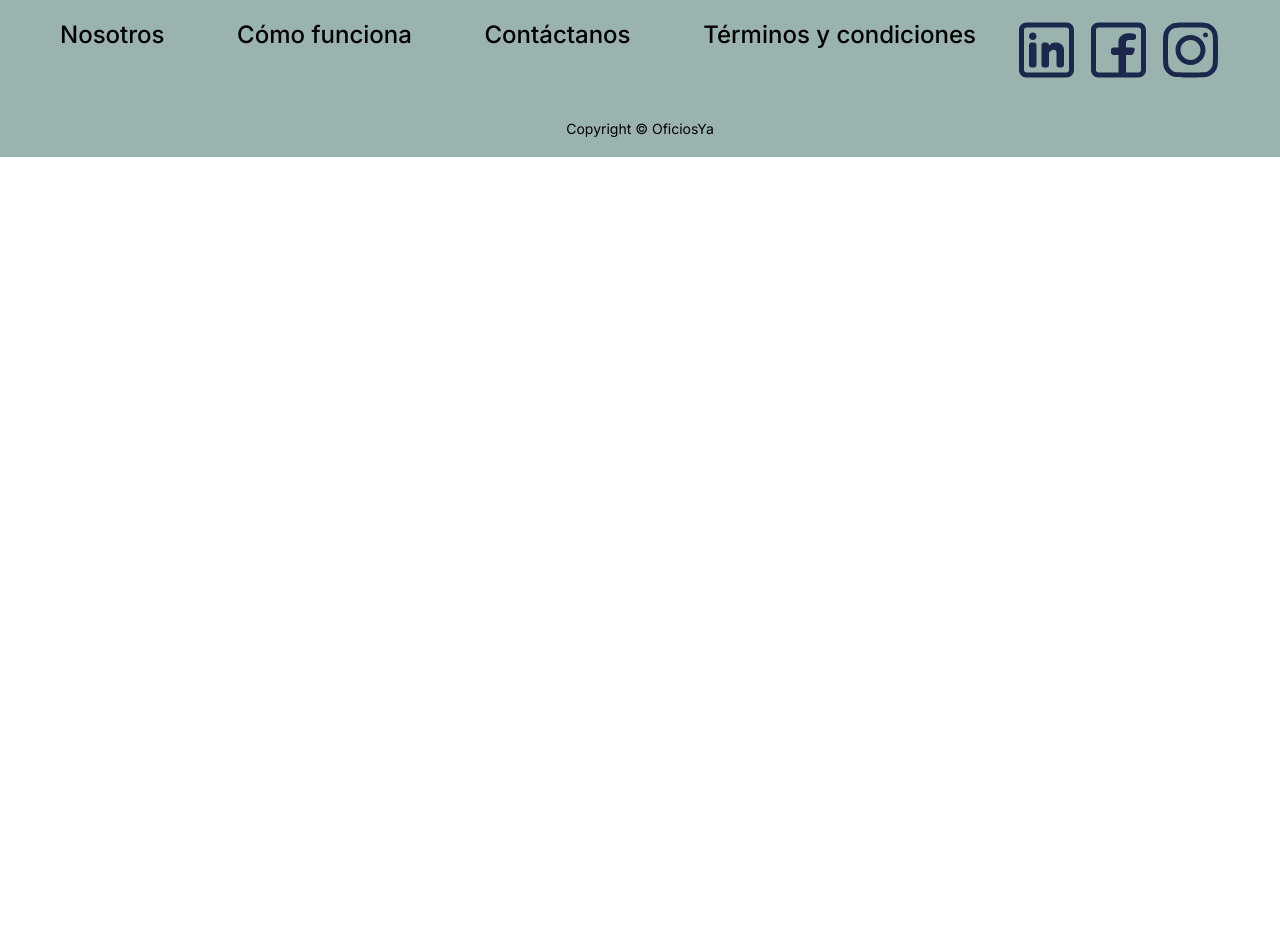
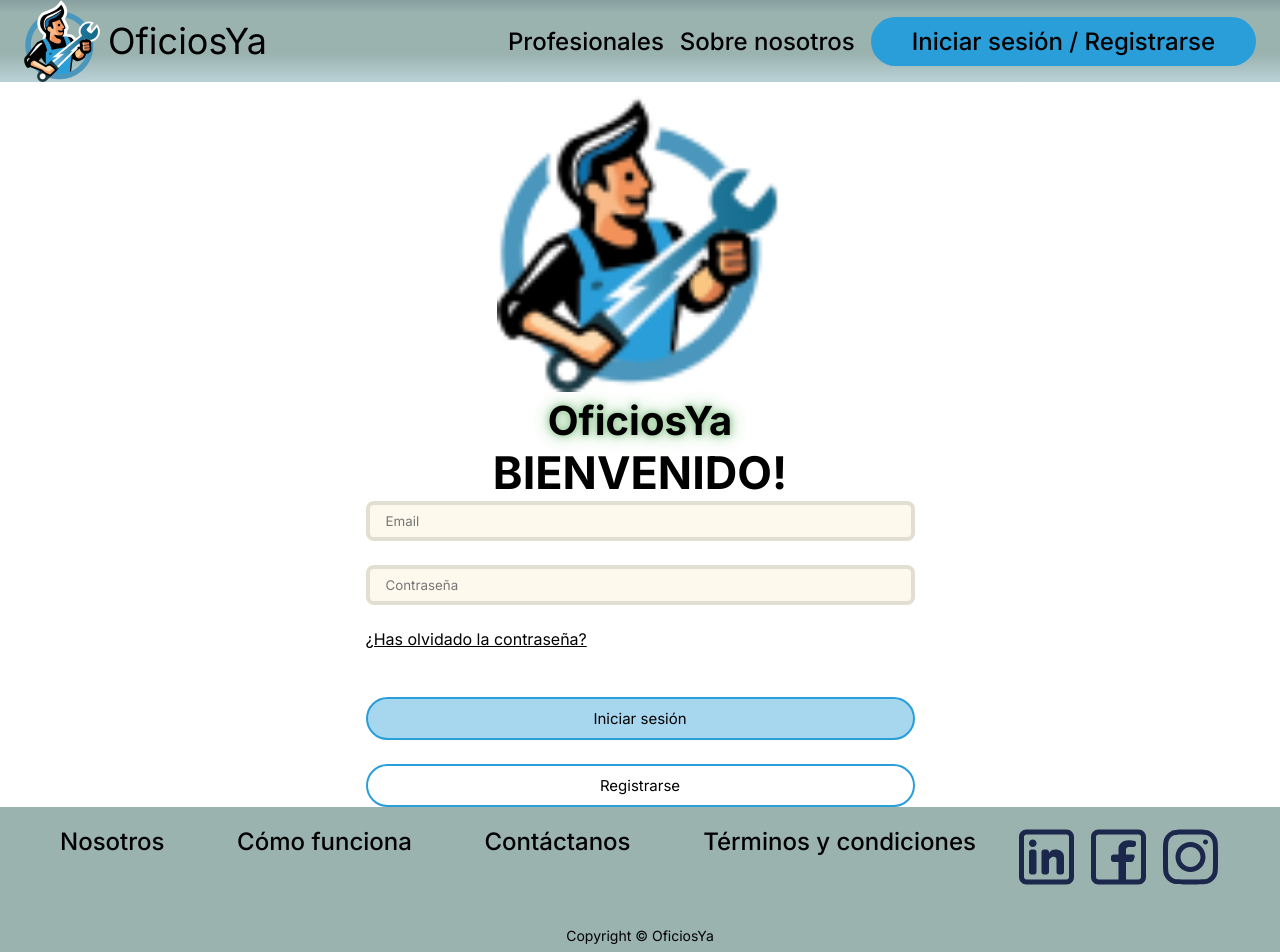
Before and after one commit to No-Country-simulation/S19-14-t-webapp, a React (Vite) app in the folder frontend/: page /login in a window 1280 px wide. Shown: the top 952 px of the page. Before the commit the page ends 800 px from the top, so only its background shows below. Built offline with nearby package versions, Linux system fonts and the light colour scheme; no server answers.

Commit message:
se pone login en app

```diff
--- a/frontend/src/App.jsx
+++ b/frontend/src/App.jsx
@@ -1,29 +1,28 @@
 import { BrowserRouter as Router, Route, Routes } from "react-router-dom";
 import Home from './modules/home/pages/Home'
 import Registro from './modules/auth/pages/Registro';
-
-
-
-
 import { Footer } from "./core/components/Footer";
 import { Landing } from "./modules/landing/pages/Landing";
+import Login from "./modules/auth/pages/Login";
+import { Navbar } from "./core/components/Navbar";
 
 
 export default function App() {
     return (
       <>
       <Router>
+        <Navbar/>
         <Routes>
             <Route path="/" element={<Home/>} />
             <Route path="/registro" element={<Registro/>} />
-
-
+            <Route path="/login" element={<Login/>} />
 
             <Route path="/nosotros" element={<Landing/>} />
 
         </Routes>
+      <Footer />
+
       </Router>
-      <Footer />
       </>
     )
 }
--- a/frontend/src/core/components/BtnWhite.jsx
+++ b/frontend/src/core/components/BtnWhite.jsx
@@ -1,13 +1,10 @@
-import React from 'react'
+import React from 'react';
 import styles from '../styles/btnWhite.module.css';
 
-export default function BtnWhite({text}) {
-    const handlePress = () => {
-        console.log('Clic')
-    }
+export default function BtnWhite({ text, onClick }) {
     return (
-        <button onClick={handlePress} className={styles.button}>
+        <button type="button" onClick={onClick} className={styles.button}>
             {text}
         </button>
-    )
+    );
 }
--- a/frontend/src/modules/auth/pages/Login.jsx
+++ b/frontend/src/modules/auth/pages/Login.jsx
@@ -99,7 +99,10 @@ function Login() {
                     <p id="notificacion" ref={notificacionRef}></p>
 
                     <BtnBlue text="Iniciar sesión" />
-                    <BtnWhite text="Registrarse" />
+                    <BtnWhite
+                        text="Registrarse"
+                        onClick={() => navigate("/registro")}
+                    />
                 </form>
             </div>
         </div>
```
